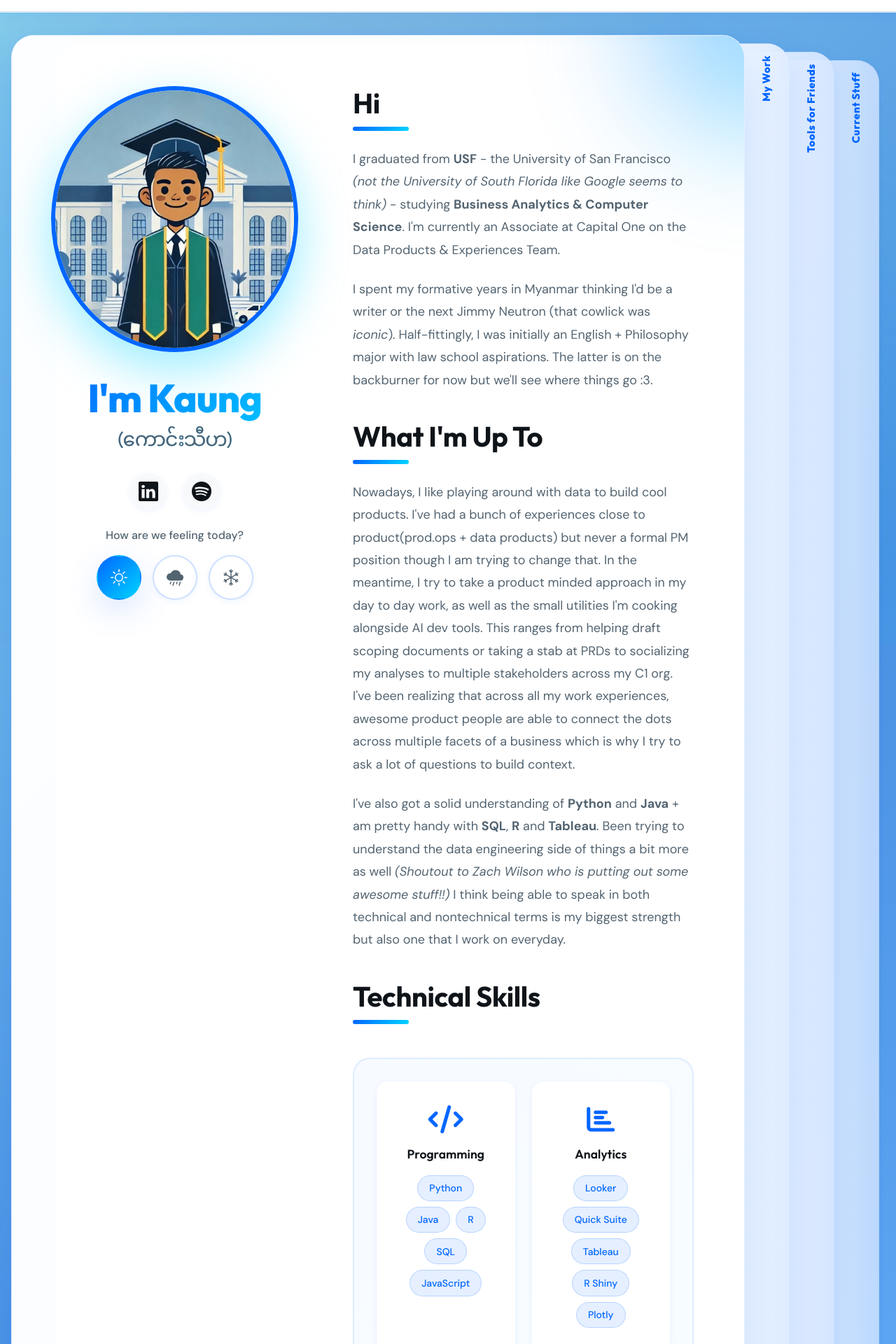
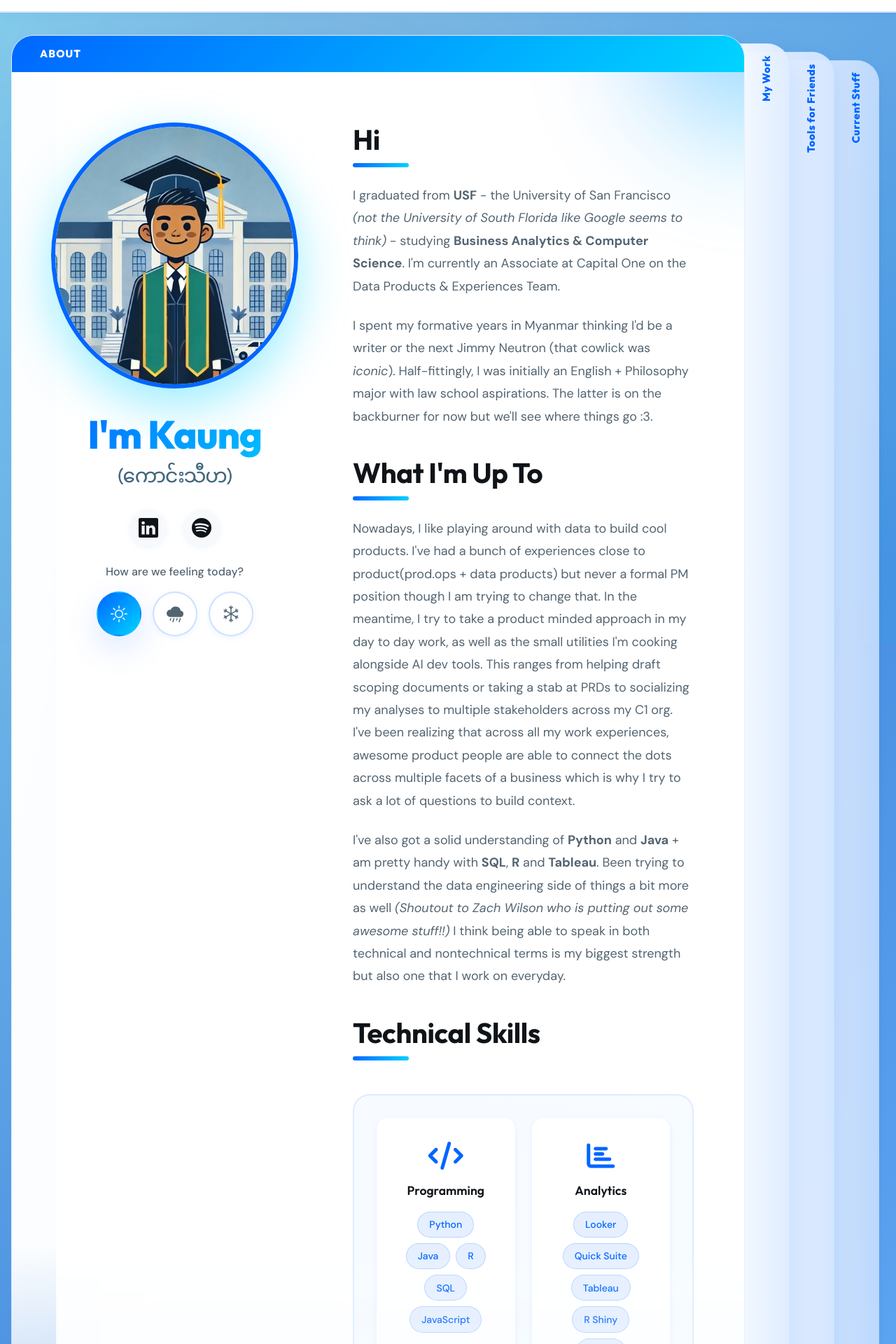
Before and after one commit to kaungthiha/kaungthiha.github.io, a Jekyll site: the page built from index.html, in a window 1280 px wide. Shown: the top 1920 px of the page at 70% size. Built offline with Jekyll 4.4.1, drawn with Linux system fonts in a browser that asks for light colours; the list of posts is cut into pages by our own code.

Commit message:
transparent cards

```diff
--- a/assets/css/landing.css
+++ b/assets/css/landing.css
@@ -200,13 +200,15 @@
   animation-delay: 4s;
 }
 
-/* Order 1 — front, fully visible */
+/* Order 1 — front, fully visible; fades to transparent at the bottom */
 .folder-card[data-order="1"] {
   z-index: 30;
   background: rgba(255, 255, 255, 0.98);
   box-shadow: var(--shadow-xl);
   transform: translate(0, 0);
   cursor: default;
+  -webkit-mask-image: linear-gradient(to bottom, black 70%, transparent 100%);
+  mask-image: linear-gradient(to bottom, black 70%, transparent 100%);
 }
 
 /* Order 2 — peek strip 1 */
@@ -268,8 +270,29 @@
   white-space: nowrap;
 }
 
-/* Hide label on front card */
-.folder-card[data-order="1"] .folder-peek-label { display: none; }
+/* Active card: peek label becomes a full-width gradient header bar at the top */
+.folder-card[data-order="1"] .folder-peek-label {
+  position: relative;
+  right: auto;
+  bottom: auto;
+  width: 100%;
+  height: auto;
+  flex-direction: row;
+  align-items: center;
+  justify-content: flex-start;
+  padding: 0.875rem 2.5rem;
+  background: linear-gradient(135deg, var(--electric-blue) 0%, var(--cyan-bright) 100%);
+}
+
+.folder-card[data-order="1"] .folder-peek-label span {
+  writing-mode: horizontal-tb;
+  transform: none;
+  font-size: 0.9375rem;
+  font-weight: 800;
+  color: white;
+  letter-spacing: 0.08em;
+  text-transform: uppercase;
+}
 
 /* Content area inside each card */
 .folder-body {
@@ -740,11 +763,11 @@
   padding: 2rem;
 }
 
-/* Learning Grid */
+/* Learning Grid — stacked row blocks in Current Stuff tab */
 .learning-grid {
-  display: grid;
-  grid-template-columns: repeat(auto-fit, minmax(250px, 1fr));
-  gap: 2rem;
+  display: flex;
+  flex-direction: column;
+  gap: 1.25rem;
 }
 
 .learning-category {
@@ -775,8 +798,8 @@
 }
 
 .learning-category:hover {
-  transform: translateY(-6px) scale(1.02);
-  box-shadow: var(--shadow-lg);
+  transform: translateX(4px);
+  box-shadow: var(--shadow-md);
   border-color: var(--electric-blue);
 }
 
```
